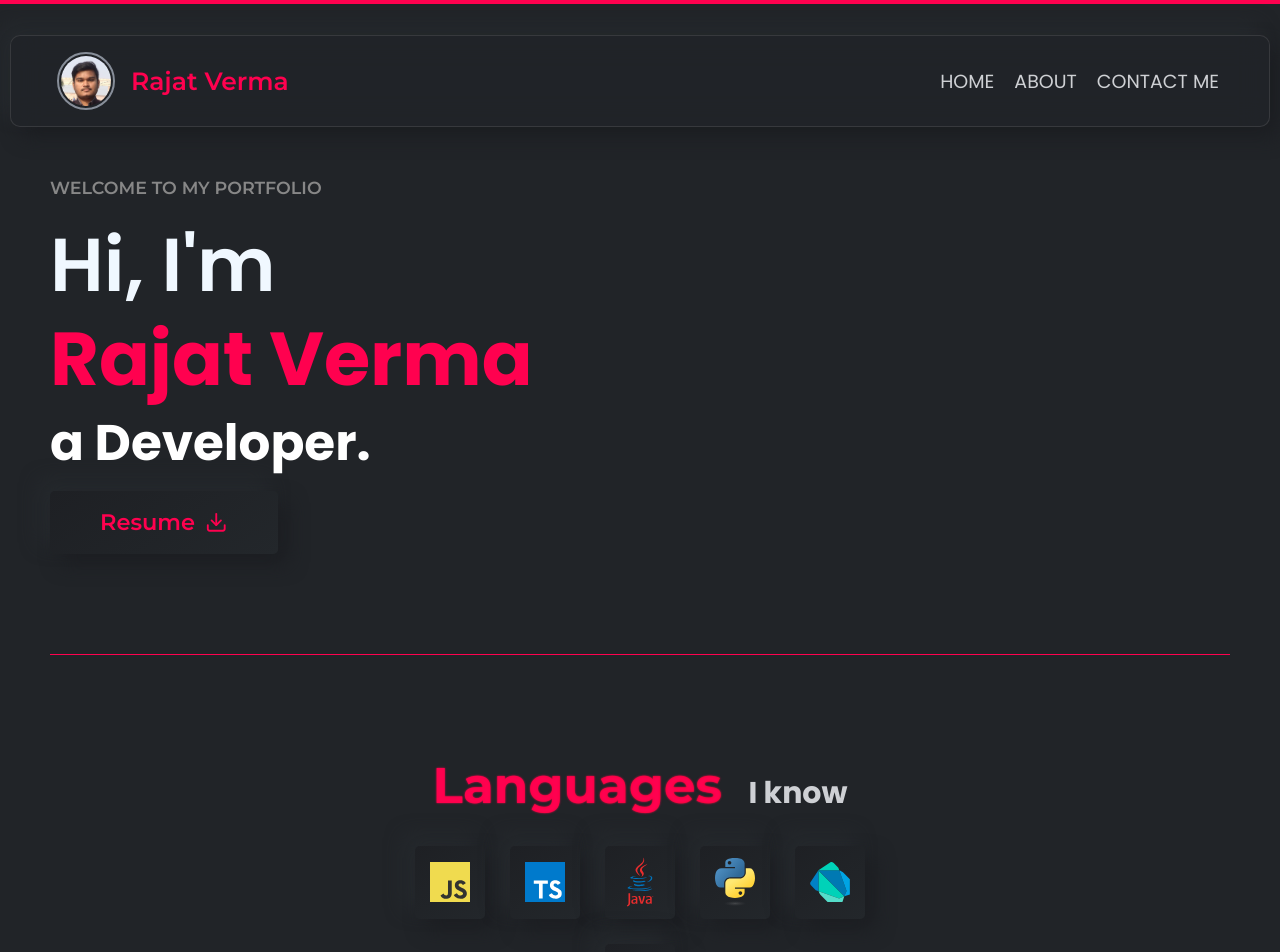
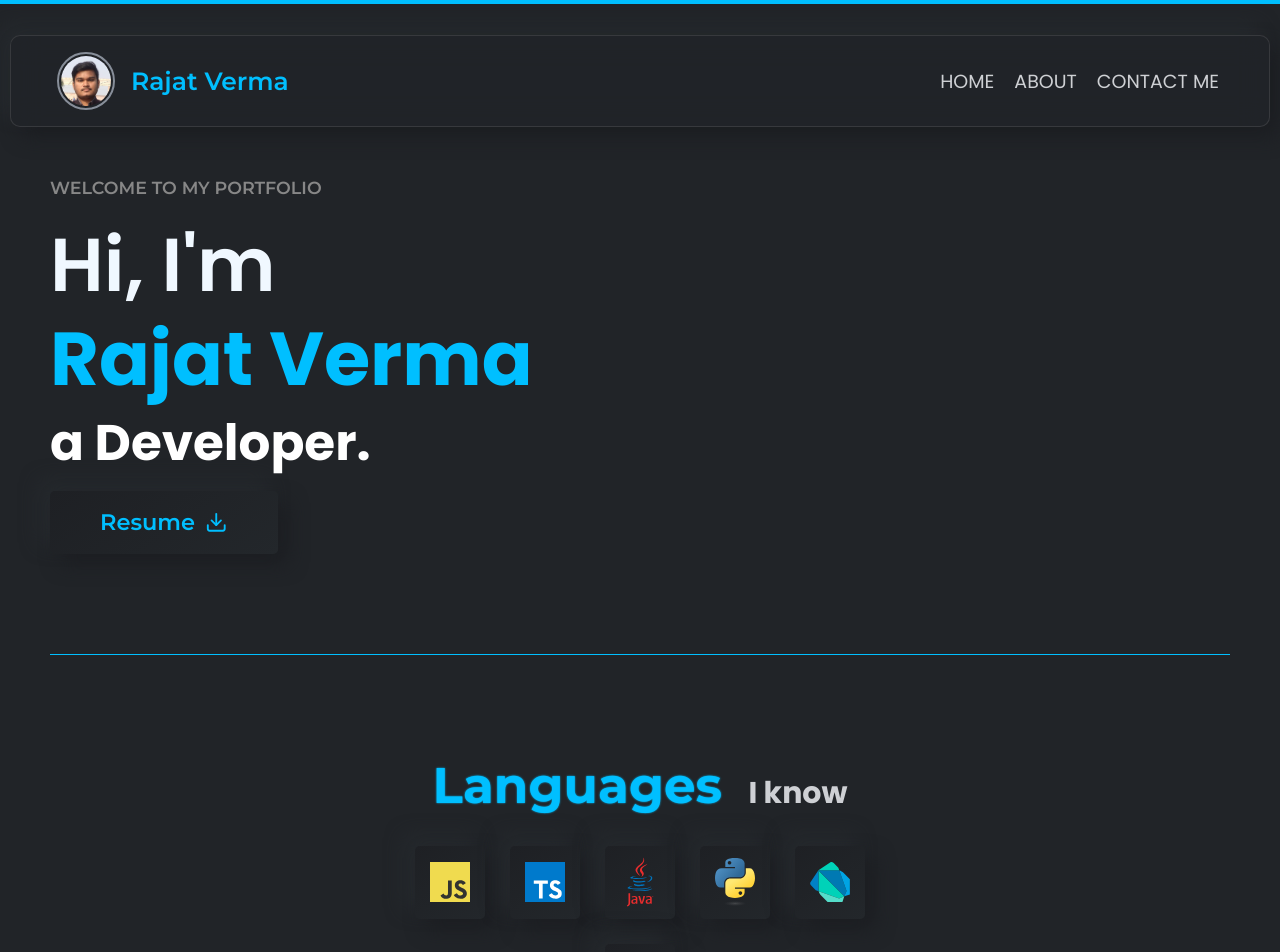
Before and after one commit to rajatverma311201/portfolio, a React (Vite) app: page / in a window 1280 px wide. Shown: the top 952 px of the page. Built offline with nearby package versions, Linux system fonts and the light colour scheme.

Commit message:
color change

```diff
--- a/src/components/Header.module.scss
+++ b/src/components/Header.module.scss
@@ -48,7 +48,7 @@
             box-shadow: 0 0 25px 25px rgba($color: $color-primary, $alpha: 0.1);
         }
 
-        img {
+        & img {
             width: 100%;
             height: 100%;
             object-fit: cover;
--- a/src/components/SkillsSection.module.scss
+++ b/src/components/SkillsSection.module.scss
@@ -13,11 +13,8 @@
         font-family: $font-secondary;
         // color: $color-primary;
         text-shadow: 0 0 2px $color-primary;
-        background: $gradient-red-hover;
-        background-clip: text;
-        -webkit-background-clip: text;
-        -webkit-text-fill-color: transparent;
-        color: transparent;
+
+        color: $color-primary;
         font-size: 5rem;
         margin-right: 2rem;
     }
--- a/src/sass/_variables.scss
+++ b/src/sass/_variables.scss
@@ -1,5 +1,6 @@
 $color-primary: #ff014f;
-// $color-primary: #e60022;
+$color-primary: #18a8d8;
+$color-primary: #00bfff;
 $color-secondary: #f4f5f6;
 $color-tertiary: #0d1013;
 $color-gray: #f6f6f6;
--- a/src/sass/main.scss
+++ b/src/sass/main.scss
@@ -46,4 +46,11 @@ h1 {
     display: flex;
     @include border-radius(50%);
     padding: 1rem;
+    border: 2px solid $background-color-2;
+    cursor: pointer;
+
+    @include transition(box-shadow 0.25s ease-in-out);
+    &:hover {
+        box-shadow: 0 0 25px 25px rgba($color: $color-primary, $alpha: 0.025);
+    }
 }
```
